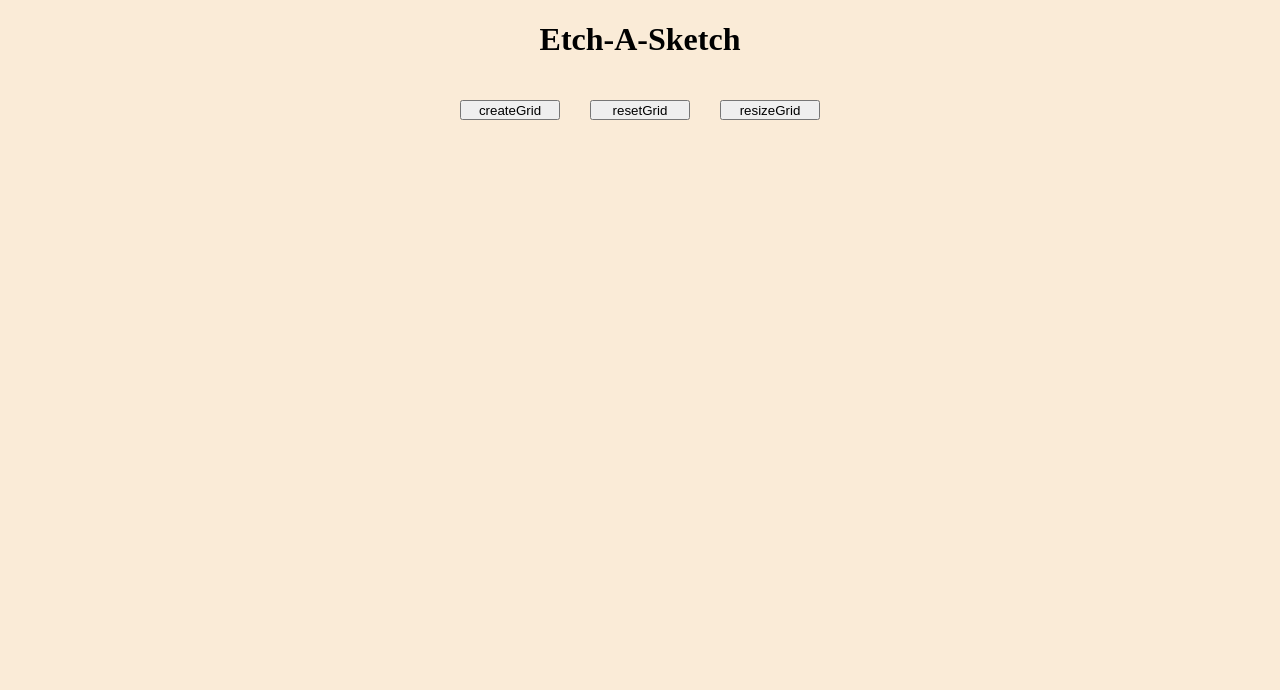
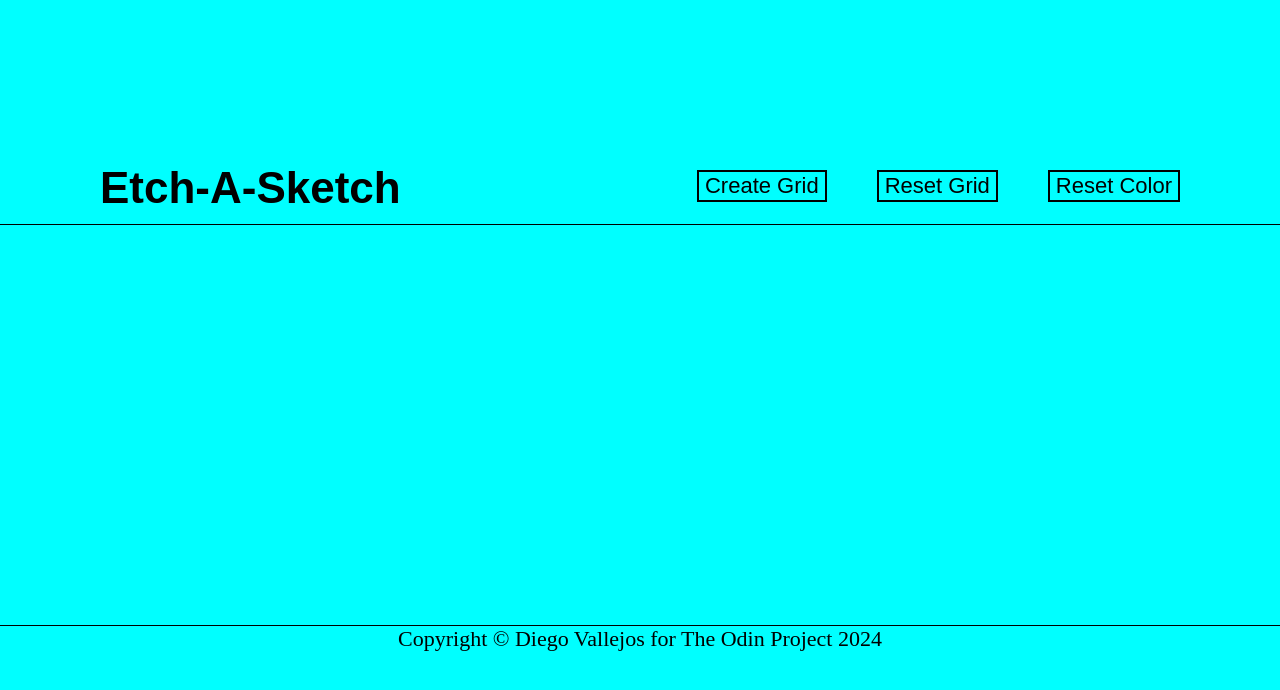
Before and after one commit to DiegoVallejos96/Etch-A-Sketch, a plain HTML site: page index.html in a window 1280 px wide. Drawn offline with Linux system fonts and the light colour scheme; a web font is replaced by a local one.

Commit message:
grid dimensions right, styles done, project complete

```diff
--- a/index.html
+++ b/index.html
@@ -3,17 +3,20 @@
 <head>
     <meta charset="UTF-8">
     <meta name="viewport" content="width=device-width, initial-scale=1.0">
-    <title>Etch-A-Sketch </title>
+    <title>Etch-A-Sketch</title>
     <link rel="stylesheet" href="style.css">
+    <link rel="preconnect" href="https://fonts.googleapis.com">
+    <link rel="preconnect" href="https://fonts.gstatic.com" crossorigin>
+    <link href="https://fonts.googleapis.com/css2?family=Anta&display=swap" rel="stylesheet">
+
 </head>
 <body>
-    <header class="header">
-        <h1>Etch-A-Sketch </h1>
-    </header>
-
-    <div class="container">
+    <div class="containerSup">
 
     </div>
+    <div class="container" id="grid-container">
+    </div>
+
     <script src="script.js"></script>
 </body>
 </html>
--- a/script.js
+++ b/script.js
@@ -1,78 +1,75 @@
 const body = document.body
-const main = document.querySelector(".container")
-const header = document.querySelector("header")
 
+const container = document.getElementById('grid-container');
+const containerSup = document.querySelector('.containerSup')
 
-const divSup = document.createElement('div')
-divSup.setAttribute('class','divSup')
-header.appendChild(divSup)
+const containerTitle = document.createElement('div')
+containerTitle.setAttribute('class','containerTitle')
+containerSup.appendChild(containerTitle)
+const title = document.createElement('h1')
+title.textContent = 'Etch-A-Sketch'
+containerTitle.appendChild(title)
 
+const containerBtn = document.createElement('div')
+containerBtn.setAttribute('class','containerBtn')
+containerSup.appendChild(containerBtn)
 
-const createGrid = document.createElement('button')
-createGrid.setAttribute('id','createGrid')
-createGrid.textContent = 'createGrid'
-divSup.appendChild(createGrid)
+const createBtn = document.createElement('button')
+createBtn.setAttribute('id','createBtn')
+createBtn.textContent = 'Create Grid'
+containerBtn.appendChild(createBtn)
 
 const resetGrid = document.createElement('button')
 resetGrid.setAttribute('id','resetGrid')
-resetGrid.textContent = 'resetGrid'
-divSup.appendChild(resetGrid)
+resetGrid.textContent = 'Reset Grid'
+containerBtn.appendChild(resetGrid)
 
-const resizeGrid = document.createElement('button')
-resizeGrid.setAttribute('id','resizeGrid')
-resizeGrid.textContent = 'resizeGrid'
-divSup.appendChild(resizeGrid)
+const resetColor = document.createElement('button')
+resetColor.setAttribute('id','resetColor')
+resetColor.textContent = 'Reset Color'
+containerBtn.appendChild(resetColor)
 
-resizeGrid.addEventListener('click', () => {
-    const newSize = prompt('NEW SIZE?')
-    resizerGrid(newSize*newSize)
+createBtn.addEventListener('click', () => {
+    while (container.firstChild) {
+        container.removeChild(container.firstChild);
+    }
+    requestGrid()
 })
 
-function resizerGrid(newSize){
-    let limitDivs = 0
-    while (limitDivs<newSize){
-        const div = document.createElement('div')
-        div.classList.add("div-item");
-        main.appendChild(div)
-        limitDivs++
-        if (limitDivs == newSize) {
-            break
+resetGrid.addEventListener('click', () => {
+  while (container.firstChild) {
+    container.removeChild(container.firstChild);
   }
-        div.addEventListener('mouseenter', () => {
-            div.style.backgroundColor = randomColor()
-        })
-        resetGrid.addEventListener('click', () => {
-            div.style.backgroundColor = 'white'
-
 })
 
+function createGrid(rows, columns) {
+    container.style.setProperty('--rows', rows);
+    container.style.setProperty('--columns', columns);
+
+    for (let i = 1; i <= rows * columns; i++) {
+      const item = document.createElement('div');
+      item.className = 'item';
+      item.addEventListener('mouseenter', () => {
+        item.style.backgroundColor = randomColor()
+      })
+      resetColor.addEventListener('click', () => {
+        item.style.backgroundColor = 'aqua'
+      })
+
+      container.appendChild(item);
+    }
+}
+
+function requestGrid() {
+    const size = prompt("Enter a number between 1 and 100.")
+    if (size <= 100) {
+        createGrid(size,size)
+      } else {
+        alert("The number is incorrect; it must be between 1 and 100.")
+        requestSize();
       }
 
 }
-
-createGrid.addEventListener('click',() => {
-    let limitDivs = 0
-    while (limitDivs<16){
-        const div = document.createElement('div')
-        div.classList.add("div-item");
-        main.appendChild(div)
-        limitDivs++
-        if (limitDivs == 16) {
-            break
-        }
-        div.addEventListener('mouseenter', () => {
-            div.style.backgroundColor = randomColor()
-        })
-        resetGrid.addEventListener('click', () => {
-            div.style.backgroundColor = 'white'
-
-        })
-
-    }
-})
-
-
-
 
 function randomColor(){
   var firstNum = Math.floor(Math.random() * 256);
@@ -82,3 +79,9 @@ function randomColor(){
   let color = `rgb(${firstNum}, ${secondNum}, ${thirdNum})`
   return color;
 }
+
+
+const footer = document.createElement('footer')
+footer.setAttribute('class', 'footer')
+footer.textContent = 'Copyright © Diego Vallejos for The Odin Project 2024'
+body.appendChild(footer)
--- a/style.css
+++ b/style.css
@@ -1,55 +1,89 @@
-body {
-    margin: 0;
-    padding: 0;
-    background-color: antiquewhite;
-    display: flex;
-    flex-direction: column;
-    text-align: center;
-}
-
-.divSup{
-    display: flex;
-    justify-content: center;
-    gap: 30px;
-    margin-bottom: 50px;
-}
-
-.container{
-    display: flex;
-    flex-wrap: wrap;
-    align-self: center;
-    gap: 3px;
-    justify-content: center;
-    max-width: 800px;
-    max-height: 100vh;
-}
-
-.div-item {
-    width: 85px;
-    height: 85px;
-    background-color: rgb(255, 255, 255);
-    border-radius: 5px;
+:root {
+    --bgBackgroundColor: #00ffff;
+    --primaryColor: #000;
 }
 
 
+body {
+    display: flex;
+    justify-content: center;
+    align-items: center;
+    height: 100vh;
+    margin: 0;
+    padding: 0;
+    flex-direction: column;
+    background-color: var(--bgBackgroundColor);
 
-#createGrid{
-    margin-top: 20px;
-    width: 100px;
-    height: 20px;
-    align-self: center;
+  }
+
+.containerSup{
+    width: 100%;
+    display: flex;
+    justify-content: space-between;
+    background-color: var(--bgBackgroundColor);
+    height: 75px;
+    justify-content: space-between;
+  }
+
+.containerTitle {
+    background-color: var(--bgBackgroundColor);
+    padding-left: 100px;
+    font-family: "Anta", sans-serif;
+    font-weight: 400;
+    font-size: 22px;
+    font-style: normal;
+    margin-top: -15px;
+    color: var(--primaryColor);
+  }
+
+.containerBtn {
+    display: flex;
+    background-color: var(--bgBackgroundColor);
+    gap: 50px;
+    padding-right: 100px;
 }
 
+#createBtn,
+#resetColor,
 #resetGrid{
-    margin-top: 20px;
-    width: 100px;
-    height: 20px;
     align-self: center;
+    background-color: var(--bgBackgroundColor);
+    font-size: 22px;
+    font-family: "Anta", sans-serif;
+    color: var(--primaryColor);
+    border: var(--primaryColor) solid 2px;
 }
 
-#resizeGrid{
-    margin-top: 20px;
-    width: 100px;
-    height: 20px;
-    align-self: center;
+.container {
+    border-top: var(--primaryColor) solid 1px;
+    display: flex;
+    flex-wrap: wrap;
+    background-color: var(--bgBackgroundColor);
+    width: 100%;
+    height: 400px;
+    max-height: 400px;
 }
+
+.item {
+    flex: 0 0 calc(100% / var(--columns));
+    box-sizing: border-box;
+    height: calc(100% / var(--rows));
+    background-color: #3498db;
+    color: var(--primaryColor);
+    display: flex;
+    justify-content: center;
+    align-items: center;
+    border: var(--primaryColor) solid 1px;
+    background-color: var(--bgBackgroundColor);
+    transition: ease-in 0.1s;
+}
+
+
+.footer{
+    color: var(--primaryColor);
+    font-size: 22px;
+    border-top: var(--primaryColor) solid 1px;
+    width: 100%;
+    text-align: center;
+
+}
```
Lines whose indentation alone changed are shown as unchanged.
